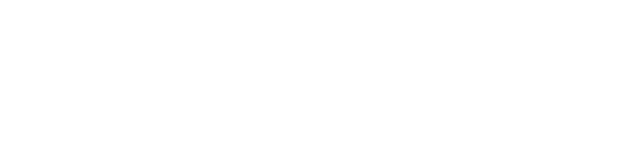
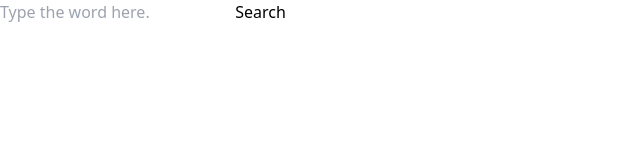
Before and after one commit to samirzjadhav/Dictionary-app, a website: page src/index.html in a window 1280 px wide. Shown: the whole page, without its empty margins (0-640 px from the left). Drawn offline with Linux system fonts and the light colour scheme.

Commit message:
feat: add container also result section

```diff
--- a/src/index.html
+++ b/src/index.html
@@ -17,5 +17,16 @@
       rel="stylesheet"
     />
   </head>
-  <body></body>
+  <body>
+    <audio src="" id="sound"></audio>
+    <div class="container">
+      <div class="search-box">
+        <input type="text" placeholder="Type the word here." id="inp-word" />
+        <button id="search-btn">Search</button>
+      </div>
+      <div class="result" id="result"></div>
+    </div>
+    <!-- Script -->
+    <script src="script.js"></script>
+  </body>
 </html>
```
Also changed, not shown: src/input.css.
